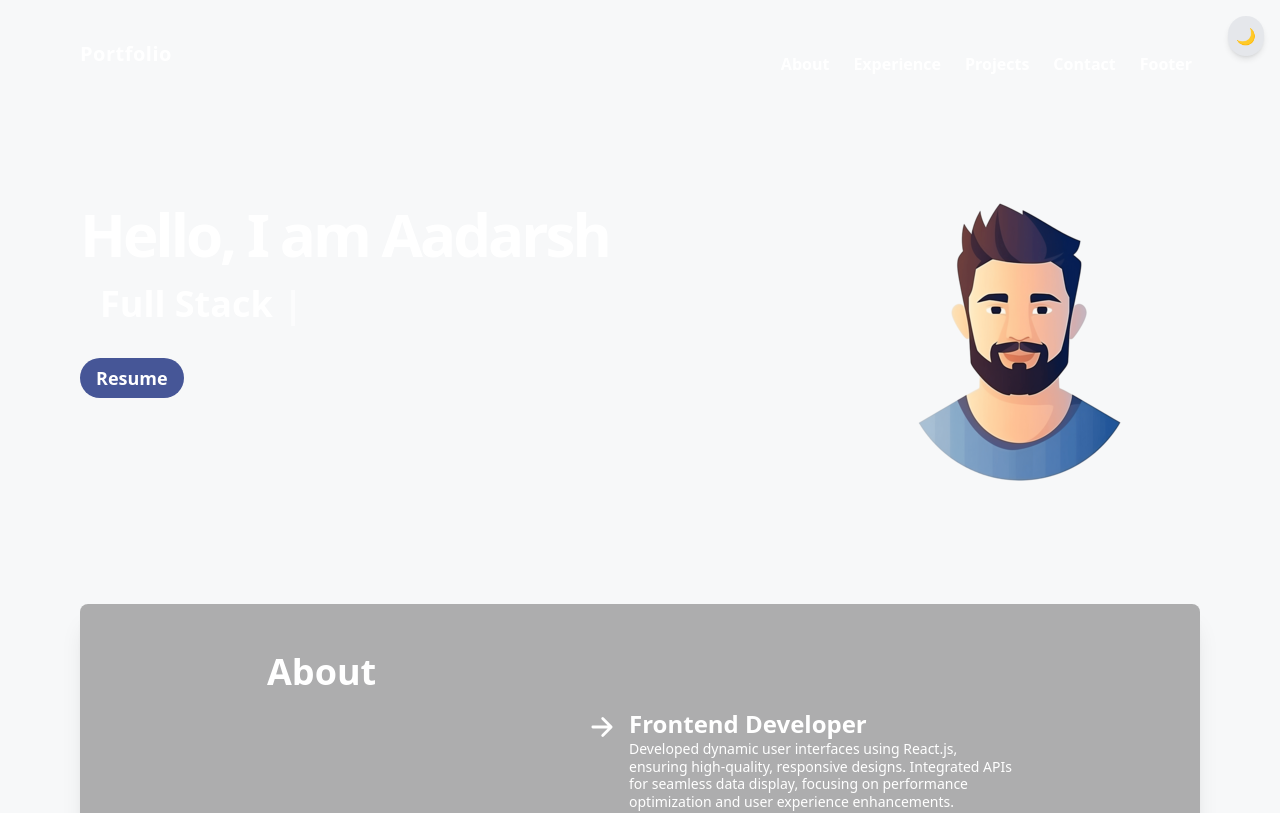
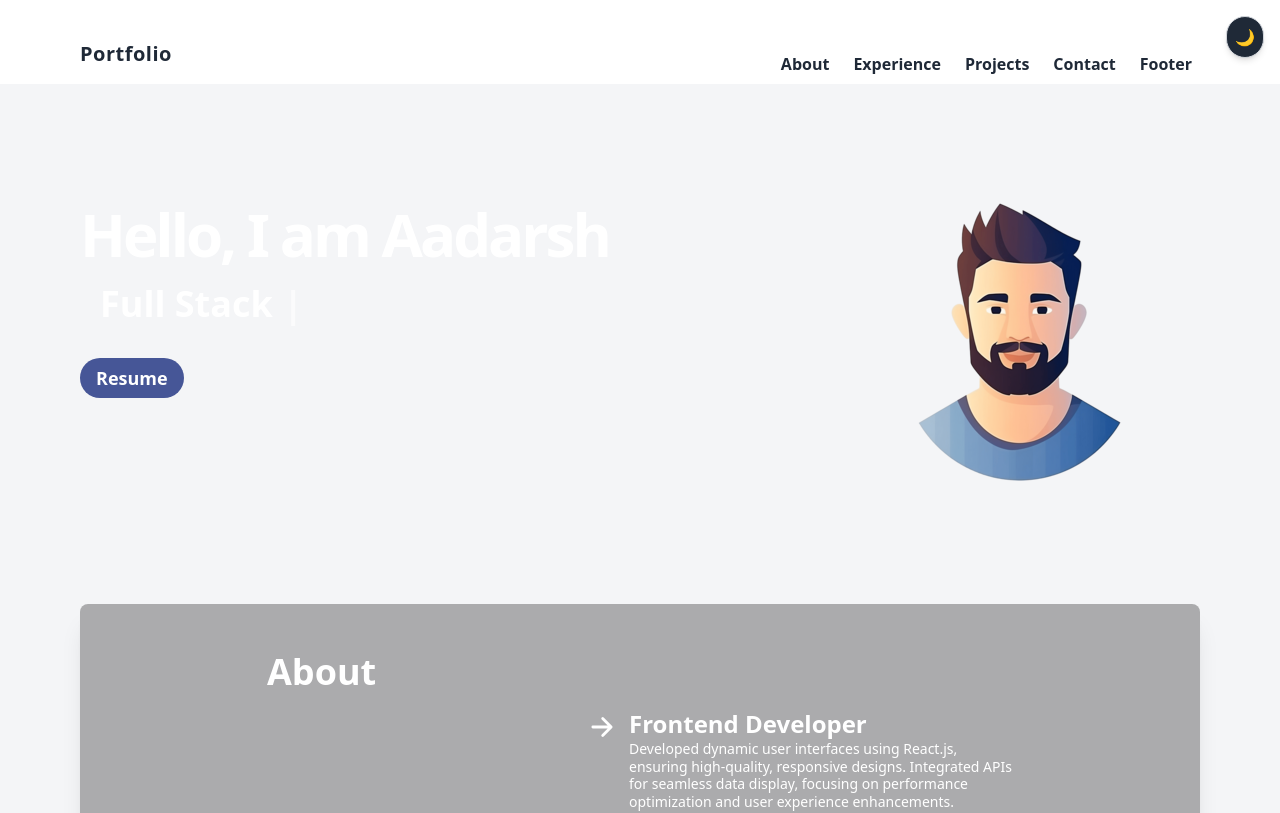
Before and after one commit to aadarsh2305/Portfolio, a React (Vite) app in the folder portfolio_react/: page / in a window 1280 px wide. Shown: the top 813 px of the page. Built offline with nearby package versions, Linux system fonts and the light colour scheme.

Commit message:
corrected light mode for navbar

```diff
--- a/portfolio_react/src/App.jsx
+++ b/portfolio_react/src/App.jsx
@@ -36,15 +36,21 @@ function App() {
   };
 
   return (
-    <div className={`h-auto w-full overflow-hidden ${darkMode ? "bg-[#171d32]" : "bg-[#f7f8f9]"}`}>
+    <div
+      className={`h-auto w-full overflow-hidden ${
+        darkMode ? "bg-[#171d32] text-white" : "bg-[#f4f5f7] text-gray-800"
+      }`}
+    >
       <button
         onClick={toggleTheme}
-        className="fixed top-4 right-4 p-2 bg-gray-200 dark:bg-gray-800 rounded-full shadow-md"
+        className={`fixed top-4 right-4 p-2 rounded-full shadow-md ${
+          darkMode ? "bg-gray-100 text-white" : "bg-gray-800 text-gray-900 border border-gray-300"
+        }`}
       >
         {darkMode ? "🌞" : "🌙"}
       </button>
 
-      <Navbar />
+      <Navbar darkMode={darkMode}/>
       <Home />
       <About />
       <Experience />
@@ -54,9 +60,12 @@ function App() {
 
       <ScrollToTop
         smooth
-        className="rounded-full mr-[-20px] p-1.5 items-center justify-center shadow-md transition-all duration-300 hover:bg-[#f7f8f9] hover:scale-105 dark:hover:bg-gray-700"
+        className={`rounded-full mr-[-20px] p-1.5 items-center justify-center shadow-md transition-all duration-300 hover:scale-105 ${
+          darkMode ? "hover:bg-gray-700" : "hover:bg-[#e0e0e0]"
+        }`}
         style={{
-          backgroundColor: darkMode ? "#1395ff" : "#000",
+          backgroundColor: darkMode ? "#1395ff" : "#3b82f6",
+          color: "#ffffff",
           borderRadius: "50%",
         }}
       />
--- a/portfolio_react/src/components/Navbar/Navbar.jsx
+++ b/portfolio_react/src/components/Navbar/Navbar.jsx
@@ -1,46 +1,71 @@
-import React from "react";
-import { useState } from "react";
+import React, { useState } from "react";
 import { RiCloseLine, RiMenu2Line } from "@remixicon/react";
 
-const Navbar = () => {
+const Navbar = ({ darkMode }) => {
   const [menu, setMenu] = useState(false);
   const [showMenu, setShowMenu] = useState(true);
 
-  const toggleMenu = ()=>{
-      setMenu(!menu);
-      setShowMenu(!showMenu);
-  }
+  const toggleMenu = () => {
+    setMenu(!menu);
+    setShowMenu(!showMenu);
+  };
 
   return (
-    <nav className="flex flex-wrap justify-between md:items-center text-white px-10 pt-6 md:px-20">
+    <nav
+      className={`flex flex-wrap justify-between md:items-center px-10 pt-6 md:px-20 ${
+        darkMode ? "text-white" : "text-gray-800 bg-white"
+      }`}
+    >
       <span className="text-xl font-bold tracking-wide">Portfolio</span>
       <ul
-        className={` ${
+        className={`${
           menu ? "block" : "hidden"
-        } mx-24 py-2 mt-4 font-semibold md:mt-5 bg-black px-2 rounded-xl bg-opacity-30 md:border-none text-center md:bg-transparent md:static md:mx-0 md:flex gap-6`}
+        } mx-24 py-2 mt-4 font-semibold md:mt-5 ${
+          darkMode ? "bg-black bg-opacity-30" : "bg-gray-100 bg-opacity-90"
+        } px-2 rounded-xl text-center md:bg-transparent md:static md:mx-0 md:flex gap-6`}
       >
         <a href="#About">
-          <li className="text-md transition-all duration-300 p-1 md:p-0">
+          <li
+            className={`text-md transition-all duration-300 p-1 md:p-0 ${
+              darkMode ? "hover:text-gray-300" : "hover:text-blue-600"
+            }`}
+          >
             About
           </li>
         </a>
         <a href="#Experience">
-          <li className="text-md transition-all duration-300 p-1 md:p-0">
+          <li
+            className={`text-md transition-all duration-300 p-1 md:p-0 ${
+              darkMode ? "hover:text-gray-300" : "hover:text-blue-600"
+            }`}
+          >
             Experience
           </li>
         </a>
         <a href="#Projects">
-          <li className="text-md transition-all duration-300 p-1 md:p-0">
+          <li
+            className={`text-md transition-all duration-300 p-1 md:p-0 ${
+              darkMode ? "hover:text-gray-300" : "hover:text-blue-600"
+            }`}
+          >
             Projects
           </li>
         </a>
         <a href="#ContactMe">
-          <li className="text-md transition-all duration-300 p-1 md:p-0">
+          <li
+            className={`text-md transition-all duration-300 p-1 md:p-0 ${
+              darkMode ? "hover:text-gray-300" : "hover:text-blue-600"
+            }`}
+          >
             Contact
           </li>
         </a>
         <a href="#Footer">
-          <li className="text-md transition-all duration-300 p-1 md:p-0">
+          <li
+            className={`text-md transition-all duration-300 p-1 md:p-0 ${
+              darkMode ? "hover:text-gray-300" : "hover:text-blue-600"
+            }`}
+          >
             Footer
           </li>
         </a>
@@ -48,13 +73,17 @@ const Navbar = () => {
       {showMenu ? (
         <RiMenu2Line
           size={30}
-          className="md:hidden absolute right-10 top-6 transition-all duration-300"
+          className={`md:hidden absolute right-10 top-6 transition-all duration-300 ${
+            darkMode ? "text-white" : "text-gray-800"
+          }`}
           onClick={toggleMenu}
         />
       ) : (
         <RiCloseLine
           size={30}
-          className="md:hidden absolute right-10 top-6 transition-all duration-300"
+          className={`md:hidden absolute right-10 top-6 transition-all duration-300 ${
+            darkMode ? "text-white" : "text-gray-800"
+          }`}
           onClick={toggleMenu}
         />
       )}
```
Also changed, not shown: portfolio_react/src/assets/Images/AboutMe.jpg (added).
